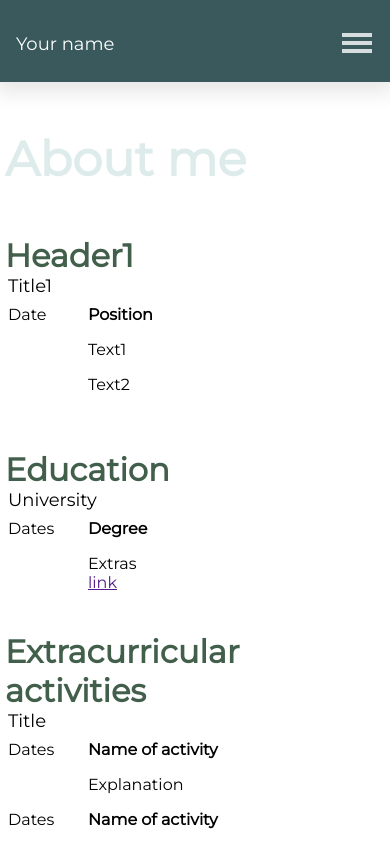
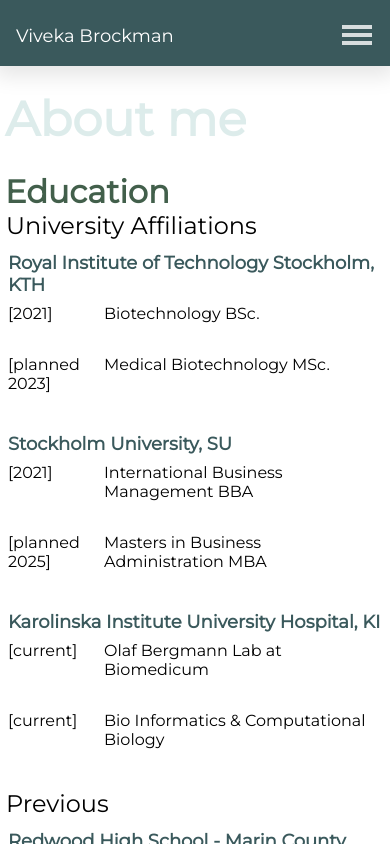
Before and after one commit to vivbrockman/vivbrockman.github.io, an Angular app: page /about-me in a window 390 px wide. Built offline with nearby package versions, Linux system fonts and the light colour scheme.

Commit message:
edit content

```diff
--- a/src/app/components/about-me/about-me.component.html
+++ b/src/app/components/about-me/about-me.component.html
@@ -1,78 +1,224 @@
 <div class="PageContainer">
     <app-page-header [title]="title"></app-page-header>
     <div class="PageContentContainer">
-        <h1 class="SectionHeader">Header1</h1>
+
+        <h1 class="SectionHeader">Education</h1>
+        <h2 class="SectionSubHeader">University Affiliations</h2>
         <div class="Section">
-            <div class="SectionTitle">Title1</div>
+            <div class="SectionTitle">Royal Institute of Technology Stockholm, KTH</div>
             <div class="SectionContent">
                 <div class="SectionLeft">
-                    Date
+                    [2021]
                 </div>
                 <div class="SectionRight">
                     <div class="position">
-                        Position
+                        Biotechnology BSc.
                     </div>
+                    <!-- <div>
+                        Extras
+                        <br>
+                        <a href="" target="_blank">link</a>
+                    </div> -->
+                </div>
+                <div class="SectionLeft">
+                    [planned 2023]
+                </div>
+                <div class="SectionRight">
+                    <div class="position">
+                        Medical Biotechnology MSc.
+                    </div>
+                </div>
+
+            </div>
+        </div>
+
+        <div class="Section">
+            <div class="SectionTitle">Stockholm University, SU</div>
+            <div class="SectionContent">
+                <div class="SectionLeft">
+                    [2021]
+                </div>
+                <div class="SectionRight">
+                    <div class="position">
+                        International Business Management BBA
+                    </div>
+                </div>
+                <div class="SectionLeft">
+                    [planned 2025]
+                </div>
+                <div class="SectionRight">
+                    <div class="position">
+                        Masters in Business Administration MBA
+                    </div>
+                    <!-- <div>
+                        Extras
+                        <br>
+                        <a href="" target="_blank">link</a>
+                    </div> -->
+                </div>
+
+            </div>
+        </div>
+
+        <div class="Section">
+            <div class="SectionTitle">Karolinska Institute University Hospital, KI  </div>
+            <div class="SectionContent">
+                <div class="SectionLeft">
+                    [current]
+                </div>
+                <div class="SectionRight">
+                    <div class="position">
+                        Olaf Bergmann Lab at Biomedicum
+                    </div>
+                </div>
+                <div class="SectionLeft">
+                    [current]
+                </div>
+                <div class="SectionRight">
+                    <div class="position">
+                        Bio Informatics & Computational Biology
+                    </div>
+                    <!-- <div>
+                        Extras
+                        <br>
+                        <a href="" target="_blank">link</a>
+                    </div> -->
+                </div>
+
+            </div>
+        </div>
+
+        <h2 class="SectionSubHeader">Previous</h2>
+        <div class="Section">
+            <div class="SectionTitle">Redwood High School - Marin County, Bay Area, SF, California, USA</div>
+            <div class="SectionContent">
+                <div class="SectionRight full">
                     <div>
-                        Text1
+                        Honors in Mathematics, Science, and Language
                     </div>
-                    <div>
-                        Text2
-                    </div>
-                    <div>
-                    </div>
+                    <!-- <div>
+                        Extras
+                        <br>
+                        <a href="" target="_blank">link</a>
+                    </div> -->
+                </div>
+
+            </div>
+        </div>
+
+        <h1 class="SectionHeader">Projects</h1>
+        <div class="Section">
+            <div class="SectionTitle">THS Student Union Magazine, Osqledaren</div>
+            <div class="SectionContent">
+                <div class="SectionRight full">
+                    <ul>
+                        <li>Chief Text Editor</li>
+                        <li>Sustainability Reporter</li>
+                        <li>Podcast Host</li>
+                    </ul>
                 </div>
             </div>
         </div>
 
-        <h1 class="SectionHeader">Education</h1>
         <div class="Section">
-            <div class="SectionTitle">University</div>
+            <div class="SectionTitle">The KTH Green Week</div>
             <div class="SectionContent">
-                <div class="SectionLeft">
-                    Dates
-                </div>
-                <div class="SectionRight">
-                    <div class="position">
-                        Degree
-                    </div>
-                    <div>
-                        Extras
-                        <br>
-                        <a href="" target="_blank">link</a>
-                    </div>
+                <div class="SectionRight full">
+                    <div class="description">KTH edition of EU Green Week, a sustainability oriented businesses relations events connecting companies and students.</div>
+                    <ul>
+                        <li>Advisor and Co Project Manager 2021</li>
+                        <li>Project Manager 2020</li>
+                        <li>Communications Manager 2019</li>
+                    </ul>
                 </div>
             </div>
         </div>
 
-        <h1 class="SectionHeader">Extracurricular activities</h1>
         <div class="Section">
-            <div class="SectionTitle">Title</div>
+            <div class="SectionTitle">KTH Students for Sustainability</div>
+            <div class="SectionContent">
+                <div class="SectionRight full">
+                    <div class="description">KTH Stockholm's sustainability project forum.</div>
+                    <ul>
+                        <li>Chief Text Editor</li>
+                        <li>Sustainability Coordinator</li>
+                        <li>Communications Manager 2019</li>
+                    </ul>
+                </div>
+            </div>
+        </div>
+
+        <div class="Section">
+            <div class="SectionTitle">KTH Plant Based by Default Food Policy Project</div>
+            <div class="SectionContent">
+                <div class="SectionRight full">
+                    <ul>
+                        <li>Text Editor and Content Creator</li>
+                        <li>Reporter and PR Media Coordinator</li>
+                    </ul>
+                </div>
+            </div>
+        </div>
+
+        <div class="Section">
+            <div class="SectionTitle">KTH THS Student Union Sustainability Board</div>
+            <div class="SectionContent">
+                <div class="SectionRight full">
+                    <div class="description">
+                        <i>KTH Stockholm's sustainability project forum.</i> <br>
+                    </div>
+                    <div class="position">Co Founder and Head of Communications and Collaboration</div>
+                </div>
+            </div>
+        </div>
+
+        <h1 class="SectionHeader">Work</h1>
+        <div class="Section">
+            <div class="SectionTitle">Karolinska Institute University Hospital, KI </div>
             <div class="SectionContent">
                 <div class="SectionLeft">
-                    Dates
+                    [current]
                 </div>
                 <div class="SectionRight">
                     <div class="position">
-                        Name of activity
+                        Olaf Bergmann Lab at Biomedicum
                     </div>
-                    <div>
-                        Explanation
-                    </div>
+                    <!-- <div>
+                        Extras
+                        <br>
+                        <a href="" target="_blank">link</a>
+                    </div> -->
                 </div>
-            </div>
-            <div class="SectionContent">
                 <div class="SectionLeft">
-                    Dates
+                    [current]
                 </div>
                 <div class="SectionRight">
                     <div class="position">
-                        Name of activity
-                    </div>
-                    <div>
-                        Explanation
+                        Bio Informatics & Computational Biology
                     </div>
                 </div>
+
             </div>
         </div>
+
+        <div class="Section">
+            <div class="SectionTitle">Personal Study Coach</div>
+            <div class="SectionContent">
+                <div class="SectionRight full">
+                    <div class="description">
+                        Teaching STEM subjects: Mathematics, English, Science, etc.
+                    </div>
+                    <div>Lessons held in English, Swedish, German, and Spanish.</div>
+                    <!-- <div>
+                        Extras
+                        <br>
+                        <a href="" target="_blank">link</a>
+                    </div> -->
+                </div>
+
+            </div>
+        </div>
+
+
     </div>
 </div>
--- a/src/app/components/about-me/about-me.component.scss
+++ b/src/app/components/about-me/about-me.component.scss
@@ -1,7 +1,7 @@
 .PageContentContainer {
-    max-width: 1000px;
+    max-width: 700px;
     margin: 0 auto;
-    padding: 0 4em;
+    padding: 0 4em 4em 4em;
 
     .Section {
         margin-bottom: 2em;
@@ -16,6 +16,12 @@
         display: grid;
         grid-template-columns: 75px auto;
         padding: 0 2em;
+        grid-gap: 1em;
+    }
+
+    .SectionSubHeader {
+        padding: 0 1em;
+
     }
 
     .SectionLeft, .SectionRight > div {
@@ -25,10 +31,31 @@
     .SectionTitle {
         font-size: large;
         padding: 0 1.5em;
+        color: #3a595c;
+        font-weight: 600;
+    }
+
+    h2 {
+        font-weight: 500;
+        margin-bottom: 0.5em;
+    }
+
+    .SectionRight.full {
+        grid-column: 1/3;
+    }
+
+    .SectionRight.full > ul {
+        padding: 0 1em;
     }
 
     .position {
-        font-weight: bold;
+        // font-weight: bold;
+    }
+
+    .description {
+        font-style: italic;
+        padding: 0 0 0.5em 0!important;
+        margin: 0!important;
     }
 }
 
@@ -46,6 +73,11 @@
             font-size: large;
             padding: 0 3px;
         }
+
+        .SectionSubHeader {
+            padding: 0 1px;
+
+        }
     }
 
 }
--- a/src/app/components/contact-me/contact-me.component.scss
+++ b/src/app/components/contact-me/contact-me.component.scss
@@ -1,7 +1,7 @@
 .PageContentContainer {
-    max-width: 1200px;
+    max-width: 700px;
     margin: 0 auto;
-    padding: 0 1.5em;
+    padding: 0 4em 4em 4em;
 
     .Section {
         margin-bottom: 2em;
@@ -13,9 +13,11 @@
     }
 
     .SectionContent {
-        display: grid;
-        grid-template-columns: 80px auto;
         padding: 0 3px;
+    }
+
+    ul {
+        padding: 0 1em;
     }
 
 }
@@ -26,8 +28,6 @@
     }
 
     .SectionContent {
-        display: grid;
-        grid-template-columns: 80px auto;
         padding: 0 1em
     }
 }
--- a/src/app/components/navbar/navbar-overlay/navbar-overlay.component.scss
+++ b/src/app/components/navbar/navbar-overlay/navbar-overlay.component.scss
@@ -3,7 +3,6 @@
     width: 100%;
     position: fixed;
     z-index: 10;
-    top: 66px;
     left: 0;
     background-color: #f2f2f2f2;
     transition: 0.5s;
@@ -13,7 +12,7 @@
     .wrapper {
         display: grid;
         grid-template-rows: 1fr 200px 2fr;
-        height: calc(100% - 66px);
+        height: calc(100% - 50px);
     }
 
     .content {
--- a/src/app/components/navbar/navbar.component.html
+++ b/src/app/components/navbar/navbar.component.html
@@ -1,6 +1,6 @@
 <div class="navbar">
     <div class="grid">
-        <div class="nav-title">Your name</div>
+        <div class="nav-title">Viveka Brockman</div>
         <div></div>
         <div class="nav-links">
             <a routerLink="/contact-me">Contact me</a>
--- a/src/app/components/navbar/navbar.component.scss
+++ b/src/app/components/navbar/navbar.component.scss
@@ -5,7 +5,7 @@
     top: 0;
     left: 0;
     right: 0;
-    height: 66px;
+    height: 50px;
     background-color: #3a595c;
     box-shadow: 0 5px 20px 5px rgba(0, 0, 0, 0.1);
     color: #FFFFFF;
--- a/src/app/components/page-header/page-header.component.scss
+++ b/src/app/components/page-header/page-header.component.scss
@@ -1,9 +1,9 @@
 .PageHeader {
     color: #bcd9d7;
     opacity: 0.5;
-    padding: 1em 0.5em;
+    padding: 0.5em 0.5em;
     font-size: 6em;
-    max-width: 1200px;
+    max-width: 1000px;
     margin: 0 auto;
 }
 
@@ -16,6 +16,6 @@
 @media (max-width: 900px) {
     .PageHeader {
         font-size: 3em;
-        padding: 1em 5px;
+        padding: 0.5em 5px;
     }
 }
--- a/src/index.html
+++ b/src/index.html
@@ -2,7 +2,7 @@
 <html lang="en">
 <head>
   <meta charset="utf-8">
-  <title>Portfolio</title>
+  <title>Viveka Brockman</title>
   <base href="/">
   <meta name="viewport" content="width=device-width, initial-scale=1">
   <link rel="icon" type="image/svg" href="assets/ep_profilepic.png">
```
Also changed, not shown: src/app/components/contact-me/contact-me.component.html (+26 -4 lines).
